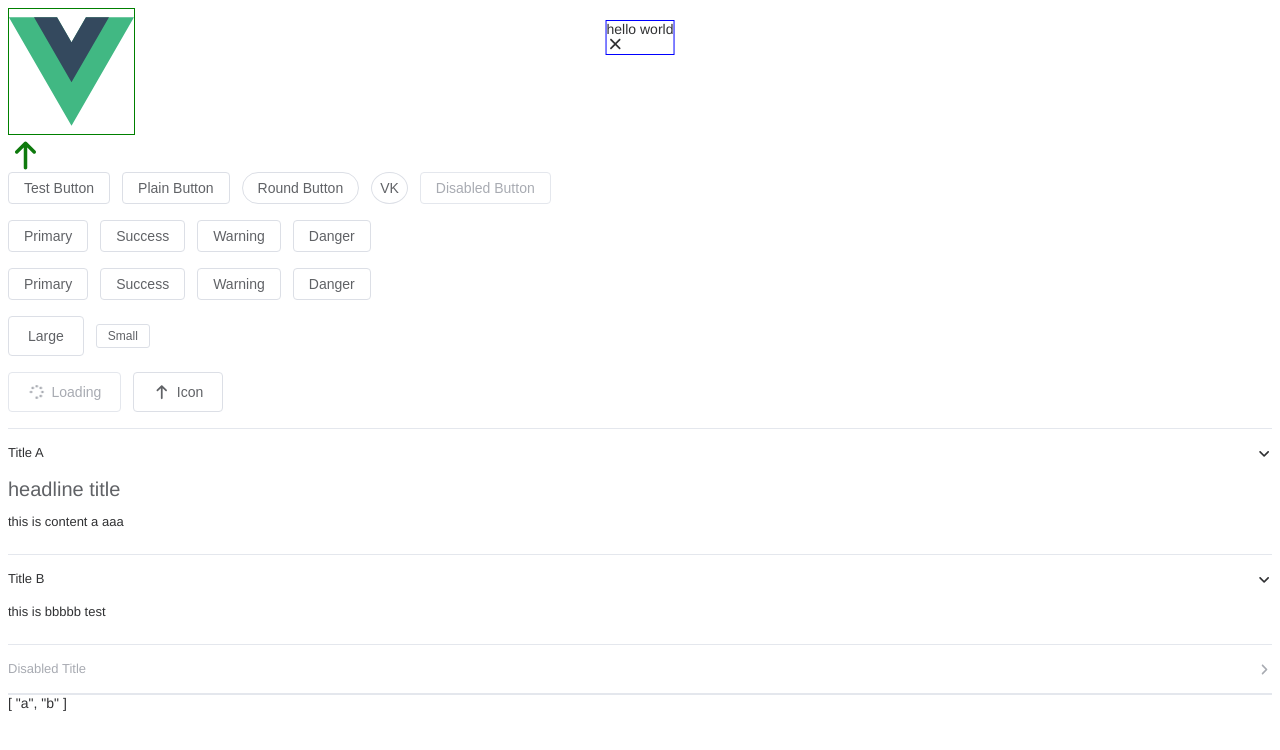
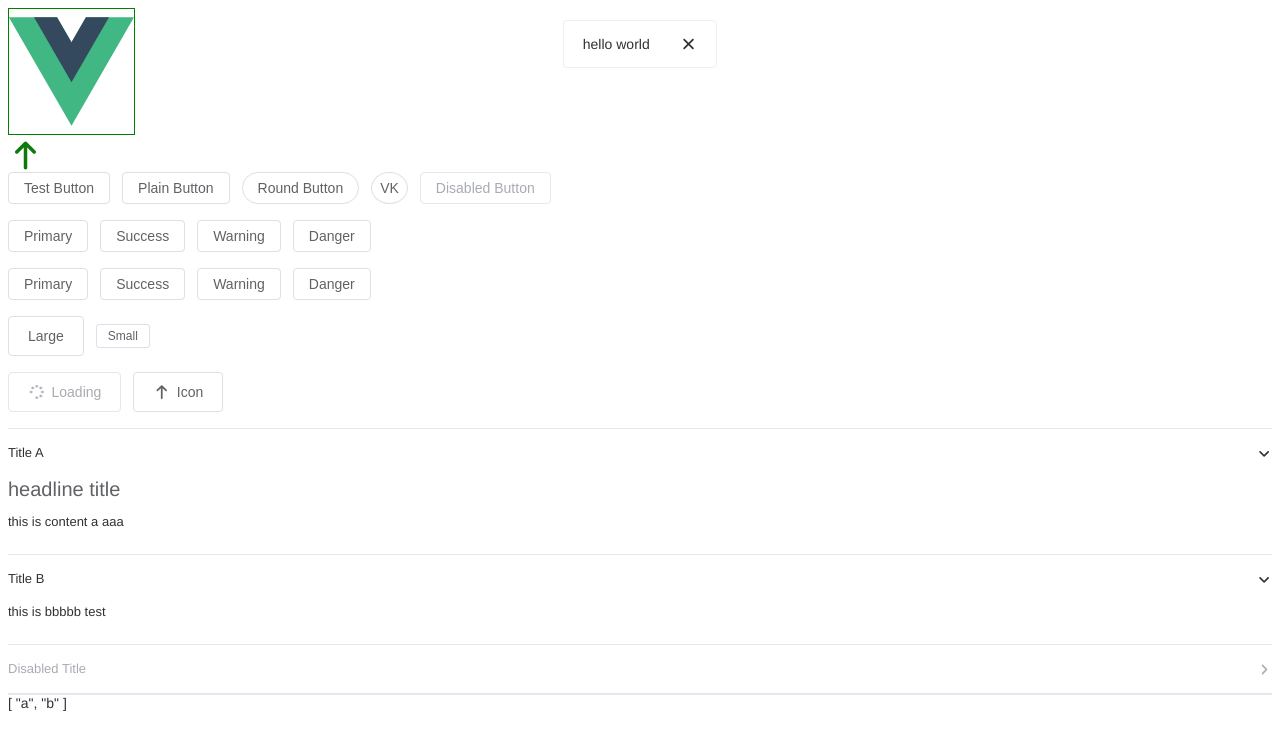
Before and after one commit to Kaano-0awwwww/c-element, a Vue app: page / in a window 1280 px wide. Shown: the top 750 px of the page. Built offline with nearby package versions, Linux system fonts and the light colour scheme.

Commit message:
message组件样式动画

```diff
--- a/src/App.vue
+++ b/src/App.vue
@@ -32,7 +32,7 @@ const close = () => {
 };
 onMounted(() => {
   const messageInstance = createMessage({ message: 'hello world', duration: 0, showClose: true });
-  createMessage({ message: 'hello world again', duration: 2000 });
+  createMessage({ message: 'hello world again', duration: 2000, type: 'success' });
   if (buttonRef.value) {
     console.log('buttonRef', buttonRef.value.ref);
   }
--- a/src/components/Message/Message.vue
+++ b/src/components/Message/Message.vue
@@ -10,6 +10,7 @@ const props = withDefaults(defineProps<MessageProps>(), {
   type: 'info',
   duration: 3000,
   offset: 20,
+  transitionName: 'fade-up',
 });
 const visible = ref(false);
 const prevInstance = getLastInstance();
@@ -27,6 +28,9 @@ const cssStyle = computed(() => ({
   top: topOffset.value + 'px',
   zIndex: props.zindex,
 }));
+function updateHeight() {
+  height.value = messageRef.value!.getBoundingClientRect().height;
+}
 // esc关闭组件
 useEventListener(document, 'keydown', (e: Event) => {
   const event = e as KeyboardEvent;
@@ -46,19 +50,20 @@ function clearTimer() {
 onMounted(async () => {
   visible.value = true;
   startTimer();
-  await nextTick(() => (height.value = messageRef.value!.getBoundingClientRect().height));
+  // await nextTick(() => (height.value = messageRef.value!.getBoundingClientRect().height));
 });
-watch(visible, (newValue) => {
-  if (!newValue) {
-    props.onDestory();
-  }
-});
+// watch(visible, (newValue) => {
+//   if (!newValue) {
+//     props.onDestory();
+//   }
+// });
 defineExpose({
   bottomOffset,
   visible,
 });
 </script>
 <template>
+  <Transition :name="transitionName" @after-leave="() => onDestory()" @enter="updateHeight">
     <div
       class="vk-message"
       v-show="visible"
@@ -82,6 +87,7 @@ defineExpose({
         <Icon @click.stop="visible = false" icon="xmark" />
       </div>
     </div>
+  </Transition>
 </template>
 <style>
 .vk-message {
--- /dev/null
+++ b/src/components/Message/style.css
@@ -0,0 +1,56 @@
+.vk-message {
+  --vk-message-bg-color: var(--vk-color-info-light-9);
+  --vk-message-border-color: var(--vk-border-color-lighter);
+  --vk-message-padding: 15px 19px;
+  --vk-message-close-size: 16px;
+  --vk-message-close-icon-color: var(--vk-text-color-placeholder);
+  --vk-message-close-hover-color: var(--vk-text-color-secondary);
+}
+.vk-message {
+  width: fit-content;
+  max-width: calc(100% - 32px);
+  box-sizing: border-box;
+  border-radius: var(--vk-border-radius-base);
+  border-width: var(--vk-border-width);
+  border-style: var(--vk-border-style);
+  border-color: var(--vk-message-border-color);
+  position: fixed;
+  left: 50%;
+  top: 20px;
+  transform: translateX(-50%);
+  background-color: var(--vk-message-bg-color);
+  padding: var(--vk-message-padding);
+  display: flex;
+  align-items: center;
+  transition: top var(--vk-transition-duration), opacity var(--vk-transition-duration),
+    transform var(--vk-transition-duration);
+  .vk-message__content {
+    color: var(--vk-message-text-color);
+    overflow-wrap: anywhere;
+  }
+  &.is-close .vk-message__content {
+    padding-right: 30px;
+  }
+  .vk-message__close {
+    display: flex;
+    align-items: center;
+  }
+  .vk-message__close svg {
+    cursor: pointer;
+  }
+}
+@each $val in info, success, warning, danger {
+  .vk-message--$(val) {
+    --vk-message-bg-color: var(--vk-color-$(val)-light-9);
+    --vk-message-border-color: var(--vk-color-$(val)-light-8);
+    --vk-message-text-color: var(--vk-color-$(val));
+    .vk-message__close {
+      --vk-icon-color: var(--vk-color-$(val));
+    }
+  }
+}
+.vk-message.fade-up-enter-from,
+.vk-message.fade-up-leave-to {
+  opacity: 0;
+  transform: translate(-50%, -100%);
+}
--- a/src/components/Message/types.ts
+++ b/src/components/Message/types.ts
@@ -4,10 +4,11 @@ export interface MessageProps {
   message?: string | VNode;
   duration?: number;
   showClose?: boolean;
-  type?: 'success' | 'info' | 'warning' | 'error';
+  type?: 'success' | 'info' | 'warning' | 'danger';
   onDestory: () => void;
   offset?: number;
   zindex: number;
+  transitionName?: string;
 }
 export interface MessageContext {
   id: string;
--- a/src/styles/index.css
+++ b/src/styles/index.css
@@ -5,3 +5,4 @@
 @import '../components/Icons/style.css';
 @import '../components/Tooltip/style.css';
 @import '../components/Dropdown/style.css';
+@import '../components/Message/style.css';
```
Lines whose indentation alone changed are shown as unchanged.
